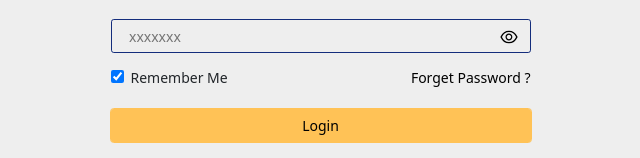
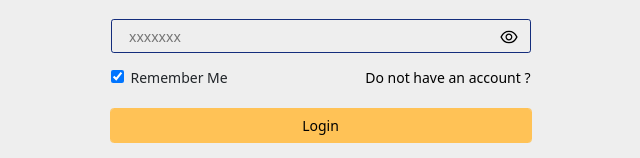
Before and after one commit to webTRON2021/bidding--frontend, a React (Create React App) app: page /auth in a window 1280 px wide. Shown: the part 404-562 px from the top of the page, without its empty margins (309-949 px from the left). Built offline with nearby package versions, Linux system fonts and the light colour scheme; no server answers.

Commit message:
fix: Routes

```diff
--- a/src/UI/pages/Login.tsx
+++ b/src/UI/pages/Login.tsx
@@ -121,7 +121,7 @@ const Login=() => {
                     </label>
                   </div>
                   <div className="remember_me forgetPassword">
-                    <Link to="/verify-email">Forget Password ?</Link>
+                    <Link to="/auth/sign-up">Do not have an account ?</Link>
                   </div>
                 </div>
 
```
